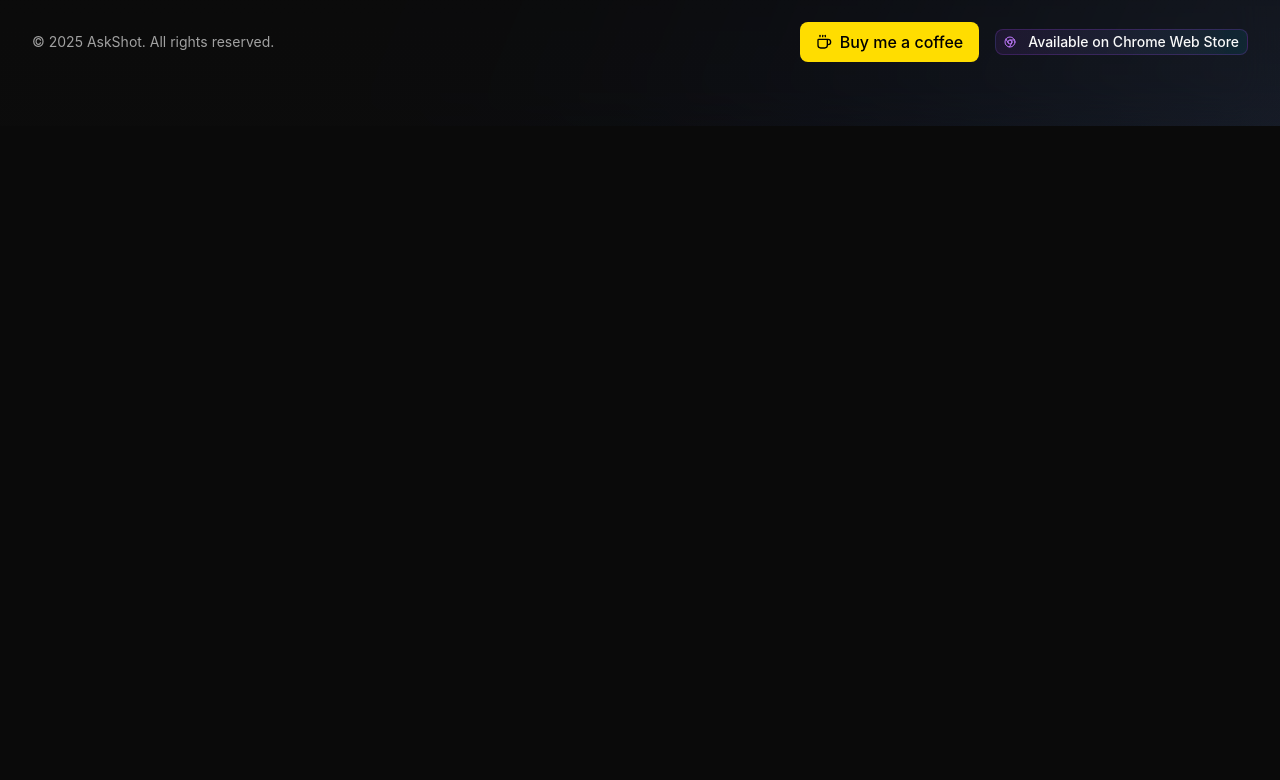
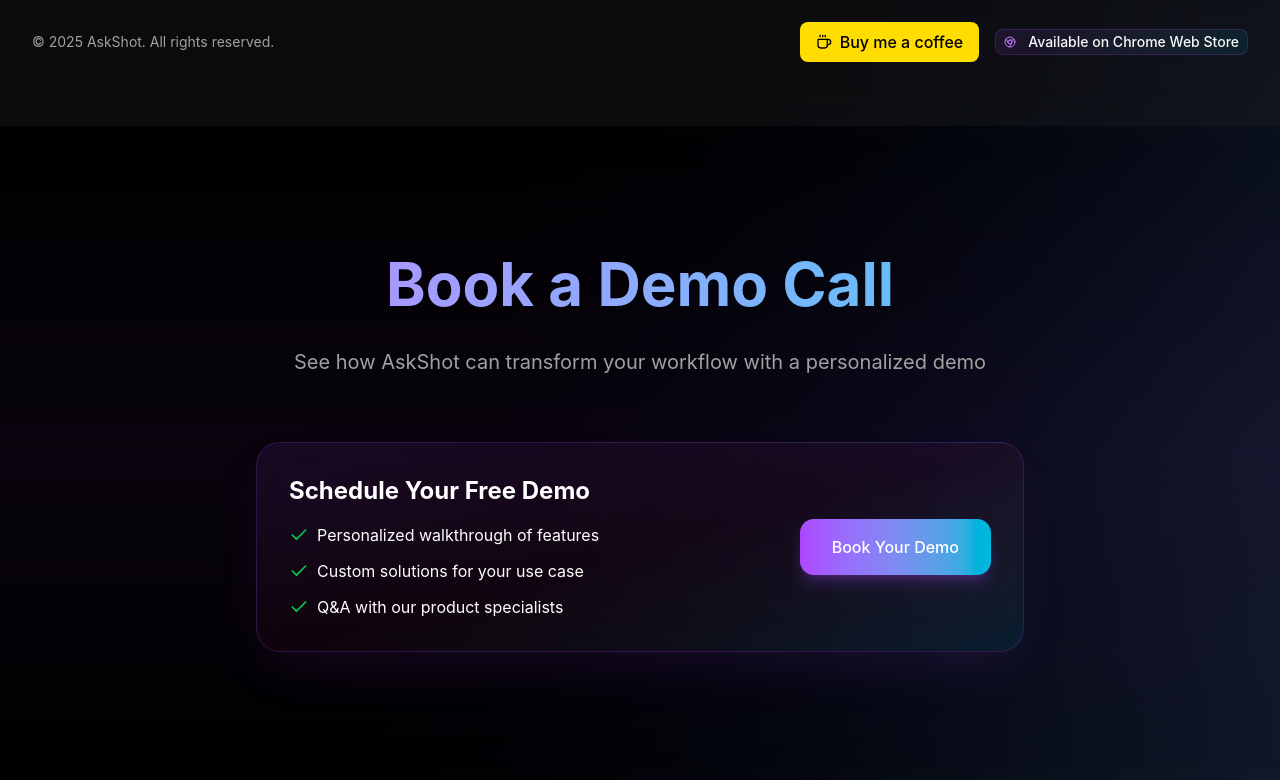
Before and after one commit to priyanshu082/ask_shot, a Next.js app: page / in a window 1280 px wide. Shown: the part 2910-3690 px from the top of the page. Before the commit the page ends 3036 px from the top, so only its background shows below. Built offline with nearby package versions, Linux system fonts and the light colour scheme; no server answers.

Commit message:
book demo section done

```diff
--- a/src/app/page.tsx
+++ b/src/app/page.tsx
@@ -9,6 +9,7 @@
   HeroSection,
   HowItWorks,
   Features,
+  BookDemo,
 
 } from "../components";
 
@@ -50,6 +51,7 @@
       <HowItWorks />
       <Features/>
       <Footer />
+      <BookDemo/>
     </div>
   );
 };
--- /dev/null
+++ b/src/components/BookDemo.tsx
@@ -0,0 +1,83 @@
+import { URLS } from "@/lib/constants";
+import { Check } from "lucide-react";
+import { motion } from "motion/react";
+
+const BookDemo = () => {
+  return (
+    <section id="demo" className="py-32 relative">
+      <div className="absolute inset-0 bg-gradient-to-b from-transparent via-purple-500/5 to-transparent" />
+      <div className="relative max-w-7xl mx-auto px-4 sm:px-6 lg:px-8">
+        <motion.div
+          initial={{ opacity: 0, y: 30 }}
+          whileInView={{ opacity: 1, y: 0 }}
+          transition={{ duration: 1 }}
+          viewport={{ once: true }}
+          className="text-center mb-16"
+        >
+          <motion.h2
+            className="text-5xl md:text-6xl font-bold mb-8 bg-gradient-to-r from-purple-400 to-cyan-400 bg-clip-text text-transparent"
+            initial={{ opacity: 0, scale: 0.8 }}
+            whileInView={{ opacity: 1, scale: 1 }}
+            transition={{ duration: 0.8, delay: 0.2 }}
+            viewport={{ once: true }}
+          >
+            Book a Demo Call
+          </motion.h2>
+          <motion.p
+            className="text-xl text-muted-foreground max-w-4xl mx-auto leading-relaxed"
+            initial={{ opacity: 0, y: 20 }}
+            whileInView={{ opacity: 1, y: 0 }}
+            transition={{ duration: 0.8, delay: 0.4 }}
+            viewport={{ once: true }}
+          >
+            See how AskShot can transform your workflow with a personalized demo
+          </motion.p>
+        </motion.div>
+
+        <motion.div
+          initial={{ opacity: 0, y: 30 }}
+          whileInView={{ opacity: 1, y: 0 }}
+          transition={{ duration: 0.8, delay: 0.2 }}
+          viewport={{ once: true }}
+          className="max-w-3xl mx-auto bg-gradient-to-br from-purple-500/10 via-pink-500/5 to-cyan-500/10 rounded-3xl p-8 backdrop-blur-xl border border-purple-500/20 shadow-2xl shadow-purple-500/10"
+        >
+          <div className="flex flex-col md:flex-row items-center justify-between gap-8">
+            <div className="flex-1">
+              <h3 className="text-2xl font-bold mb-4">
+                Schedule Your Free Demo
+              </h3>
+              <ul className="space-y-3">
+                <li className="flex items-center gap-2">
+                  <Check className="h-5 w-5 text-green-500" />
+                  <span>Personalized walkthrough of features</span>
+                </li>
+                <li className="flex items-center gap-2">
+                  <Check className="h-5 w-5 text-green-500" />
+                  <span>Custom solutions for your use case</span>
+                </li>
+                <li className="flex items-center gap-2">
+                  <Check className="h-5 w-5 text-green-500" />
+                  <span>Q&A with our product specialists</span>
+                </li>
+              </ul>
+            </div>
+            <div className="flex-shrink-0">
+              <motion.a
+                href={URLS.CALENDLY}
+                target="_blank"
+                rel="noopener noreferrer"
+                className="inline-block px-8 py-4 bg-gradient-to-r from-purple-500 to-cyan-500 hover:from-purple-600 hover:to-cyan-600 rounded-xl font-medium shadow-lg shadow-purple-500/25 text-white transition-all"
+                whileHover={{ scale: 1.05 }}
+                whileTap={{ scale: 0.95 }}
+              >
+                Book Your Demo
+              </motion.a>
+            </div>
+          </div>
+        </motion.div>
+      </div>
+    </section>
+  );
+};
+
+export default BookDemo;
--- a/src/components/index.ts
+++ b/src/components/index.ts
@@ -3,12 +3,13 @@
 import Footer from "./Footer";
 import HowItWorks from "./HowItWorks";
 import Features from "./Features";
-
+import BookDemo from "./BookDemo";
 
 export {
   Header,
   Footer,
   HeroSection,
   HowItWorks,
-  Features
+  Features,
+  BookDemo
 };
```
